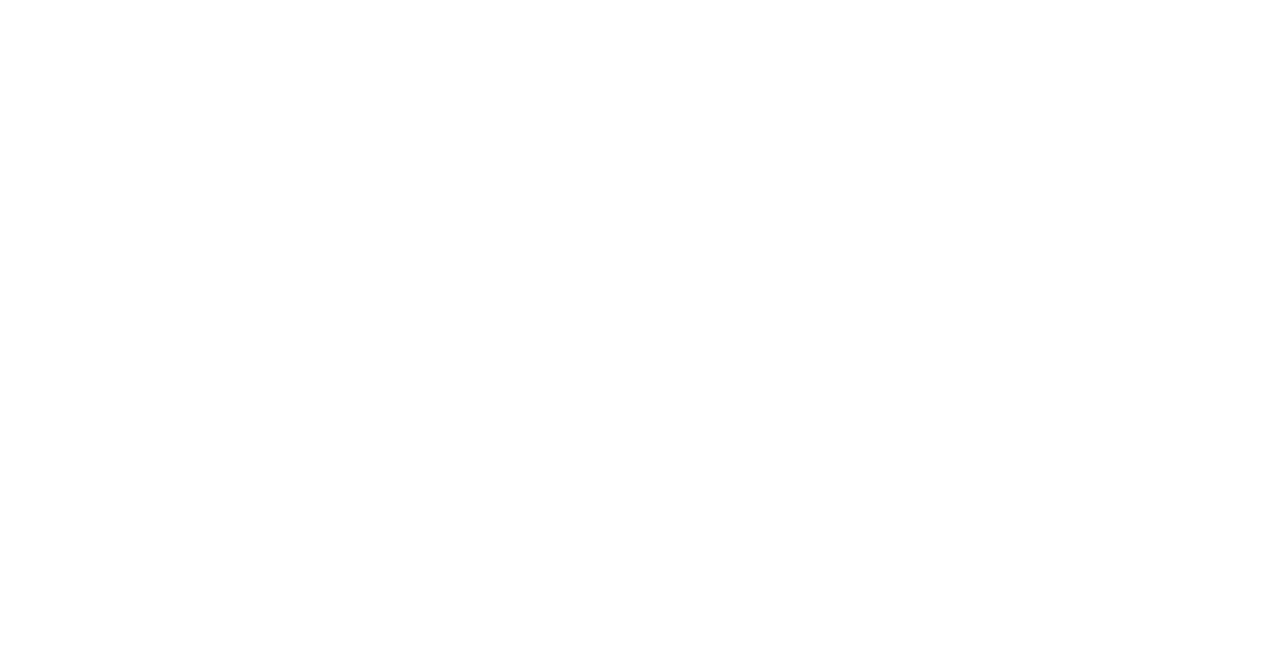
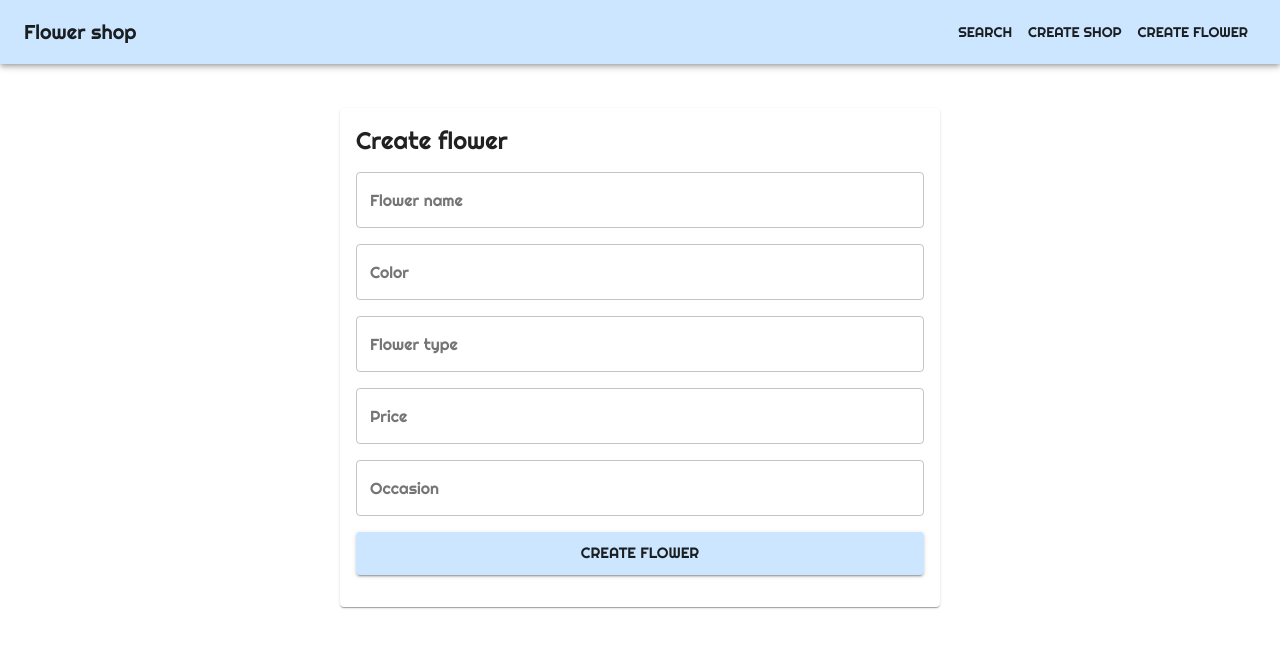
Before and after one commit to yeukfei02/flowerShopUi, a React (Create React App) app: page /create-flower in a window 1280 px wide. Shown: the top 648 px of the page. Built offline with nearby package versions, Linux system fonts and the light colour scheme.

Commit message:
feature/create-project-structure-#1: add create shop and create flower form

```diff
--- a/package.json
+++ b/package.json
@@ -5,6 +5,7 @@
   "dependencies": {
     "@material-ui/core": "^4.9.11",
     "@material-ui/icons": "^4.9.1",
+    "@material-ui/lab": "^4.0.0-alpha.50",
     "@testing-library/jest-dom": "^4.2.4",
     "@testing-library/react": "^9.3.2",
     "@testing-library/user-event": "^7.1.2",
--- a/src/components/App.tsx
+++ b/src/components/App.tsx
@@ -1,15 +1,54 @@
 import React from 'react';
+import { MuiThemeProvider, createMuiTheme } from '@material-ui/core/styles';
+import CssBaseline from '@material-ui/core/CssBaseline';
 import { Switch, Route } from 'react-router-dom';
 
-import MainPage from './mainPage/MainPage';
+import Search from './search/Search';
+import CreateShop from './createShop/CreateShop';
+import CreateFlower from './createFlower/CreateFlower';
+
+// use default theme
+// const theme = createMuiTheme();
+
+// create own theme
+const theme = createMuiTheme({
+  palette: {
+    primary: {
+      main: '#cce6ff',
+    },
+    secondary: {
+      main: '#d8d2ee',
+    },
+    background: {
+      default: '#FFFFFF',
+    },
+  },
+  typography: {
+    fontFamily: 'Righteous, sans-serif',
+  },
+});
+
 
 function App() {
   return (
-    <Switch>
-      <Route exact path="/">
-        <MainPage />
-      </Route>
-    </Switch>
+    <MuiThemeProvider theme={theme}>
+      <CssBaseline />
+
+      <Switch>
+        <Route exact path="/">
+          <Search />
+        </Route>
+        <Route exact path="/search">
+          <Search />
+        </Route>
+        <Route exact path="/create-shop">
+          <CreateShop />
+        </Route>
+        <Route exact path="/create-flower">
+          <CreateFlower />
+        </Route>
+      </Switch>
+    </MuiThemeProvider>
   );
 }
 
--- /dev/null
+++ b/src/components/createFlower/CreateFlower.tsx
@@ -0,0 +1,15 @@
+import React from 'react';
+
+import CustomAppBar from '../customAppBar/CustomAppBar';
+import CreateFlowerForm from '../createFlowerForm/CreateFlowerForm';
+
+function CreateFlower() {
+  return (
+    <div>
+      <CustomAppBar />
+      <CreateFlowerForm />
+    </div>
+  )
+}
+
+export default CreateFlower;
--- /dev/null
+++ b/src/components/createFlowerForm/CreateFlowerForm.tsx
@@ -0,0 +1,90 @@
+import React, { useState, useEffect } from 'react';
+import { makeStyles } from '@material-ui/core/styles';
+import Card from '@material-ui/core/Card';
+import CardContent from '@material-ui/core/CardContent';
+import Button from '@material-ui/core/Button';
+import TextField from '@material-ui/core/TextField';
+import Typography from '@material-ui/core/Typography';
+import axios from 'axios';
+
+const ROOT_URL = `https://flower-shop-api.herokuapp.com/api`;
+
+const useStyles = makeStyles({
+  root: {
+    width: 600,
+    margin: 20
+  },
+});
+
+function CreateFlowerForm() {
+  const classes = useStyles();
+
+  const [flowerName, setFlowerName] = useState<string>('');
+  const [color, setColor] = useState<string>('');
+  const [flowerType, setFlowerType] = useState<string>('');
+  const [price, setPrice] = useState<number>(0);
+  const [occasion, setOccasion] = useState<string>('');
+
+  const handleFlowerNameChange = (e: any) => {
+    if (e.target.value)
+      setFlowerName(e.target.value);
+  }
+
+  const handleColorChange = (e: any) => {
+    if (e.target.value)
+      setColor(e.target.value);
+  }
+
+  const handleFlowerTypeChange = (e: any) => {
+    if (e.target.value)
+      setFlowerType(e.target.value);
+  }
+
+  const handlePriceChange = (e: any) => {
+    if (e.target.value)
+      setPrice(e.target.value);
+  }
+
+  const handleOccasionChange = (e: any) => {
+    if (e.target.value)
+      setOccasion(e.target.value);
+  }
+
+  const handleCreateFlower = () => {
+    if (flowerName && color && flowerType && price && occasion)
+      createFlower(flowerName, color, flowerType, price, occasion);
+  }
+
+  const createFlower = async (flowerName: string, color: string, flowerType: string, price: number, occasion: string) => {
+    const response = await axios.post(`${ROOT_URL}/shop/create-flower`,
+      {
+        flowerName: flowerName,
+        color: color,
+        flowerType: flowerType,
+        price: price,
+        occasion: occasion
+      }
+    );
+    console.log("response = ", response);
+  }
+
+  return (
+    <div className="d-flex justify-content-center my-4">
+      <Card className={classes.root}>
+        <CardContent>
+          <Typography variant="h5" gutterBottom>
+            Create flower
+          </Typography>
+          <TextField className="w-100 my-2" label="Flower name" variant="outlined" onChange={(e) => handleFlowerNameChange(e)} />
+          <TextField className="w-100 my-2" label="Color" variant="outlined" onChange={(e) => handleColorChange(e)} />
+          <TextField className="w-100 my-2" label="Flower type" variant="outlined" onChange={(e) => handleFlowerTypeChange(e)} />
+          <TextField className="w-100 my-2" type="number" label="Price" variant="outlined" onChange={(e) => handlePriceChange(e)} />
+          <TextField className="w-100 my-2" label="Occasion" variant="outlined" onChange={(e) => handleOccasionChange(e)} />
+          <Button className="w-100 my-2" variant="contained" size="large" color="primary" onClick={handleCreateFlower}>Create flower</Button>
+        </CardContent>
+      </Card>
+    </div>
+  );
+}
+
+export default CreateFlowerForm;
--- /dev/null
+++ b/src/components/createShop/CreateShop.tsx
@@ -0,0 +1,15 @@
+import React from 'react';
+
+import CustomAppBar from '../customAppBar/CustomAppBar';
+import CreateShopForm from '../createShopForm/CreateShopForm';
+
+function CreateShop() {
+  return (
+    <div>
+      <CustomAppBar />
+      <CreateShopForm />
+    </div>
+  )
+}
+
+export default CreateShop;
--- /dev/null
+++ b/src/components/createShopForm/CreateShopForm.tsx
@@ -0,0 +1,74 @@
+import React, { useState, useEffect } from 'react';
+import { makeStyles } from '@material-ui/core/styles';
+import Card from '@material-ui/core/Card';
+import CardContent from '@material-ui/core/CardContent';
+import Button from '@material-ui/core/Button';
+import TextField from '@material-ui/core/TextField';
+import Typography from '@material-ui/core/Typography';
+import axios from 'axios';
+
+const ROOT_URL = `https://flower-shop-api.herokuapp.com/api`;
+
+const useStyles = makeStyles({
+  root: {
+    width: 600,
+    margin: 20
+  },
+});
+
+function CreateShopForm() {
+  const classes = useStyles();
+
+  const [shopName, setShopName] = useState<string>('');
+  const [phone, setPhone] = useState<string>('');
+  const [address, setAddress] = useState<string>('');
+
+  const handleShopNameChange = (e: any) => {
+    if (e.target.value)
+      setShopName(e.target.value);
+  }
+
+  const handlePhoneChange = (e: any) => {
+    if (e.target.value)
+      setPhone(e.target.value);
+  }
+
+  const handleAddressChange = (e: any) => {
+    if (e.target.value)
+      setAddress(e.target.value);
+  }
+
+  const handleCreateShop = () => {
+    if (shopName && phone && address)
+      createShop(shopName, phone, address);
+  }
+
+  const createShop = async (shopName: string, phone: string, address: string) => {
+    const response = await axios.post(`${ROOT_URL}/shop/create-shop`,
+      {
+        shopName: shopName,
+        phone: phone,
+        address: address,
+      }
+    );
+    console.log("response = ", response);
+  }
+
+  return (
+    <div className="d-flex justify-content-center my-4">
+      <Card className={classes.root}>
+        <CardContent>
+          <Typography variant="h5" gutterBottom>
+            Create shop
+          </Typography>
+          <TextField className="w-100 my-2" label="Shop name" variant="outlined" onChange={(e) => handleShopNameChange(e)} />
+          <TextField className="w-100 my-2" label="Phone" variant="outlined" onChange={(e) => handlePhoneChange(e)} />
+          <TextField className="w-100 my-2" label="Address" variant="outlined" onChange={(e) => handleAddressChange(e)} />
+          <Button className="w-100 my-2" variant="contained" size="large" color="primary" onClick={handleCreateShop}>Create shop</Button>
+        </CardContent>
+      </Card>
+    </div>
+  );
+}
+
+export default CreateShopForm;
--- /dev/null
+++ b/src/components/customAppBar/CustomAppBar.tsx
@@ -0,0 +1,55 @@
+import React from 'react';
+import { createStyles, makeStyles, Theme } from '@material-ui/core/styles';
+import AppBar from '@material-ui/core/AppBar';
+import Toolbar from '@material-ui/core/Toolbar';
+import Typography from '@material-ui/core/Typography';
+import Button from '@material-ui/core/Button';
+import { useHistory } from 'react-router-dom';
+
+const useStyles = makeStyles((theme: Theme) =>
+  createStyles({
+    root: {
+      flexGrow: 1,
+    },
+    menuButton: {
+      marginRight: theme.spacing(2),
+    },
+    title: {
+      flexGrow: 1,
+    },
+  }),
+);
+
+function CustomAppBar() {
+  const classes = useStyles();
+  const history = useHistory();
+
+  const handleSearchClick = () => {
+    history.push(`/search`);
+  }
+
+  const handleCreateShopClick = () => {
+    history.push(`/create-shop`);
+  }
+
+  const handleCreateFlowerClick = () => {
+    history.push(`/create-flower`);
+  }
+
+  return (
+    <div className={classes.root}>
+      <AppBar position="static">
+        <Toolbar>
+          <Typography variant="h6" className={classes.title}>
+            Flower shop
+          </Typography>
+          <Button color="inherit" onClick={handleSearchClick}>Search</Button>
+          <Button color="inherit" onClick={handleCreateShopClick}>Create shop</Button>
+          <Button color="inherit" onClick={handleCreateFlowerClick}>Create flower</Button>
+        </Toolbar>
+      </AppBar>
+    </div>
+  );
+}
+
+export default CustomAppBar;
--- a/src/components/mainPage/MainPage.tsx
+++ /dev/null
@@ -1,7 +0,0 @@
-import React from 'react';
-
-function MainPage() {
-  return <div>MainPage</div>;
-}
-
-export default MainPage;
--- /dev/null
+++ b/src/components/search/Search.tsx
@@ -0,0 +1,14 @@
+import React from 'react';
+
+import CustomAppBar from '../customAppBar/CustomAppBar';
+
+function Search() {
+  return (
+    <div>
+      <CustomAppBar />
+      Search
+    </div>
+  )
+}
+
+export default Search;
--- a/src/index.css
+++ b/src/index.css
@@ -0,0 +1,5 @@
+@import url('https://fonts.googleapis.com/css2?family=Righteous&display=swap');
+
+body {
+  font-family: 'Righteous', cursive;
+}
```
Also changed, not shown: 1 other file (tests, documents, lock files or other folders).
